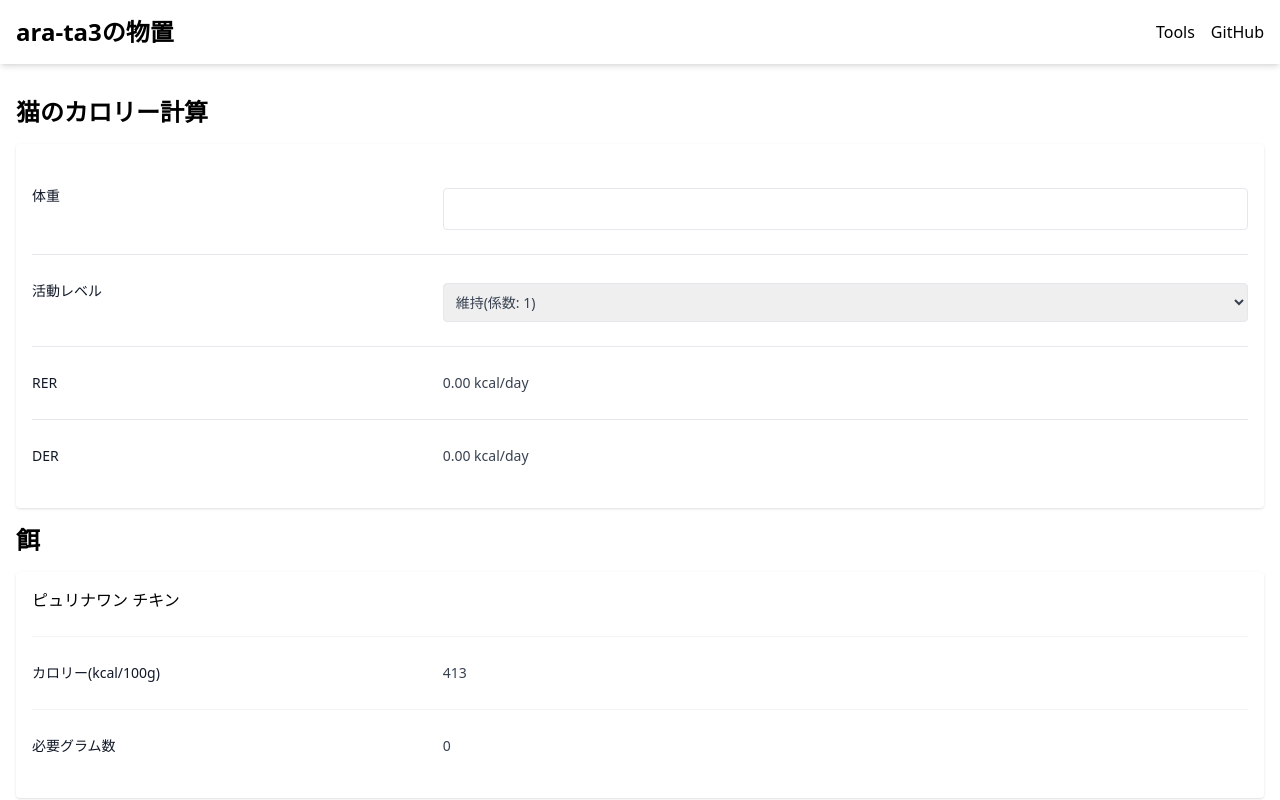
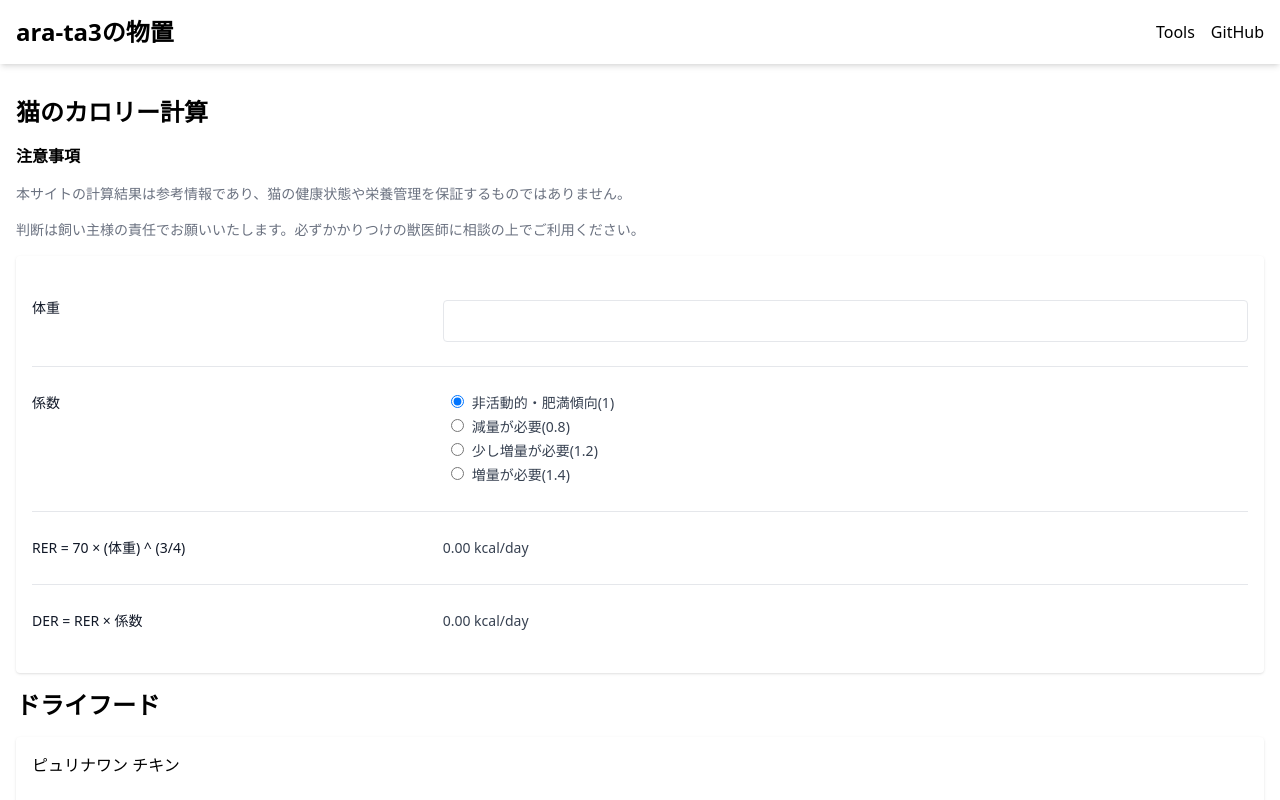
Before and after one commit to ara-ta3/ara-ta3.github.io, a React (Vite) app: page /cat/calorie in a window 1280 px wide. Shown: the top 800 px of the page. Built offline with nearby package versions, Linux system fonts and the light colour scheme.

Commit message:
Impl some

```diff
--- a/src/pages/CatCalorie.tsx
+++ b/src/pages/CatCalorie.tsx
@@ -1,6 +1,22 @@
 import React, { useEffect, useState } from "react";
 import { CatCalorie as DomainCatCalorie } from "../domains/Cat.ts";
 import Header from "../components/Header.tsx";
+
+const Caution: React.FC = () => {
+  return (
+    <>
+      <h2 className="text-1xl font-extrabold dark:text-white">
+        注意事項
+      </h2>
+      <p className="my-4 text-sm text-gray-500">
+        本サイトの計算結果は参考情報であり、猫の健康状態や栄養管理を保証するものではありません。
+      </p>
+      <p className="my-4 text-sm text-gray-500">
+        判断は飼い主様の責任でお願いいたします。必ずかかりつけの獣医師に相談の上でご利用ください。
+      </p>
+    </>
+  );
+};
 
 const CalculatorForm: React.FC<
   {
@@ -34,19 +50,34 @@ const CalculatorForm: React.FC<
   }, [weight, multiplier, setResults]);
 
   const multipliers = [{
-    name: "維持",
+    name: "非活動的・肥満傾向",
     value: 1,
   }, {
-    name: "活発",
+    name: "減量が必要",
+    value: 0.8,
+  }, {
+    name: "少し増量が必要",
     value: 1.2,
   }, {
-    name: "成長",
+    name: "増量が必要",
     value: 1.4,
   }].map((m) => {
     return (
-      <option key={m.name} value={m.value}>
-        {`${m.name}(係数: ${m.value})`}
-      </option>
+      <div>
+        <label key={m.name}>
+          <input
+            className="mx-2"
+            type="radio"
+            value={m.value}
+            checked={m.value === multiplier}
+            onChange={(e) => {
+              localStorage.setItem("cat.multiplier", e.target.value);
+              setMultiplier(Number(e.target.value));
+            }}
+          />
+          {m.name}({m.value})
+        </label>
+      </div>
     );
   });
   return (
@@ -71,25 +102,18 @@ const CalculatorForm: React.FC<
         </div>
         <div className="px-4 py-6 sm:grid sm:grid-cols-3 sm:gap-4 sm:px-0">
           <dt className="text-sm/6 font-medium text-gray-900">
-            活動レベル
+            係数
           </dt>
           <dd className="mt-1 text-sm/6 text-gray-700 sm:col-span-2 sm:mt-0">
-            <select
-              value={multiplier}
-              onChange={(e) => {
-                localStorage.setItem("cat.multiplier", e.target.value);
-                setMultiplier(Number(e.target.value));
-              }}
-              className="w-full border rounded p-2 mt-1"
-            >
+            <div>
               {multipliers}
-            </select>
+            </div>
           </dd>
         </div>
 
         <div className="px-4 py-6 sm:grid sm:grid-cols-3 sm:gap-4 sm:px-0">
           <dt className="text-sm/6 font-medium text-gray-900">
-            RER
+            RER = 70 × (体重) ^ (3/4)
           </dt>
           <dd className="mt-1 text-sm/6 text-gray-700 sm:col-span-2 sm:mt-0">
             {(results?.rer ?? 0).toFixed(2) ?? 0} kcal/day
@@ -97,7 +121,7 @@ const CalculatorForm: React.FC<
         </div>
         <div className="px-4 py-6 sm:grid sm:grid-cols-3 sm:gap-4 sm:px-0">
           <dt className="text-sm/6 font-medium text-gray-900">
-            DER
+            DER = RER × 係数
           </dt>
           <dd className="mt-1 text-sm/6 text-gray-700 sm:col-span-2 sm:mt-0">
             {(results?.der ?? 0).toFixed(2)} kcal/day
@@ -164,8 +188,9 @@ const CatCalorie: React.FC = () => {
       <main>
         <div className="container mx-auto p-4">
           <h1 className="text-2xl font-bold my-4">猫のカロリー計算</h1>
+          <Caution />
           <CalculatorForm results={results} setResults={setResults} />
-          <h1 className="text-2xl font-bold my-4 ">餌</h1>
+          <h1 className="text-2xl font-bold my-4 ">ドライフード</h1>
           <Feed der={results?.der ?? 0} />
         </div>
       </main>
```
